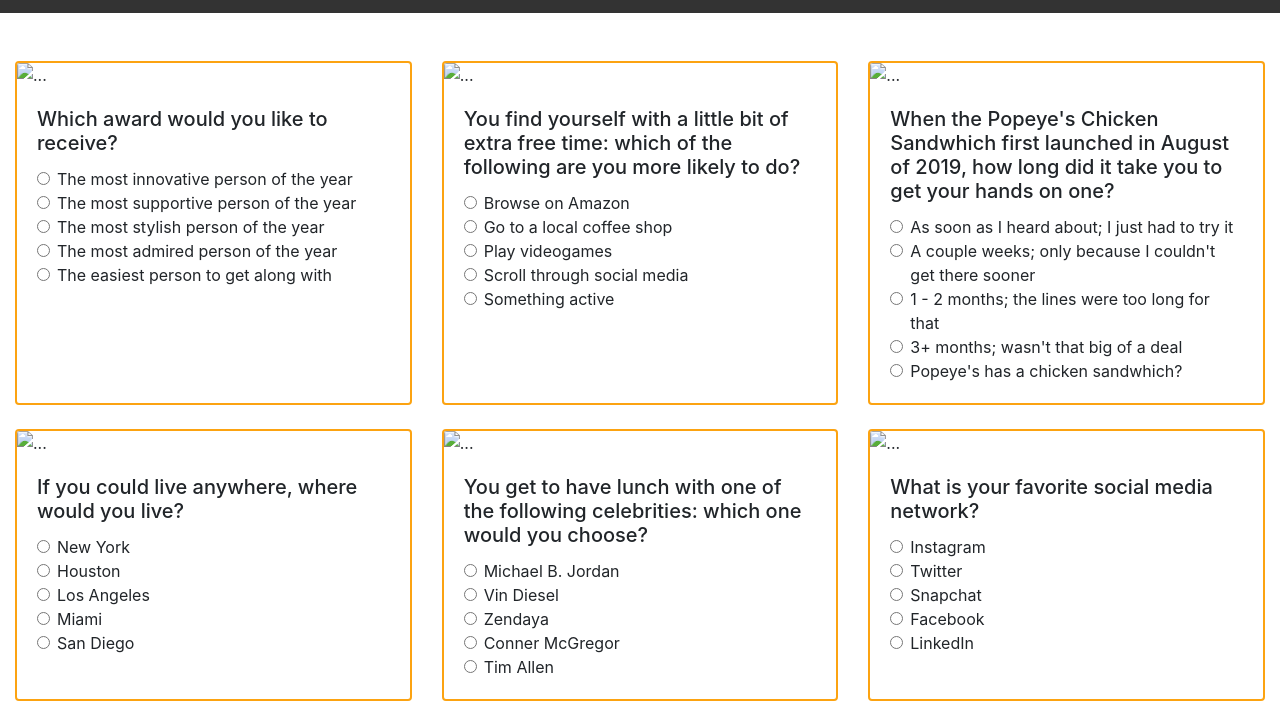
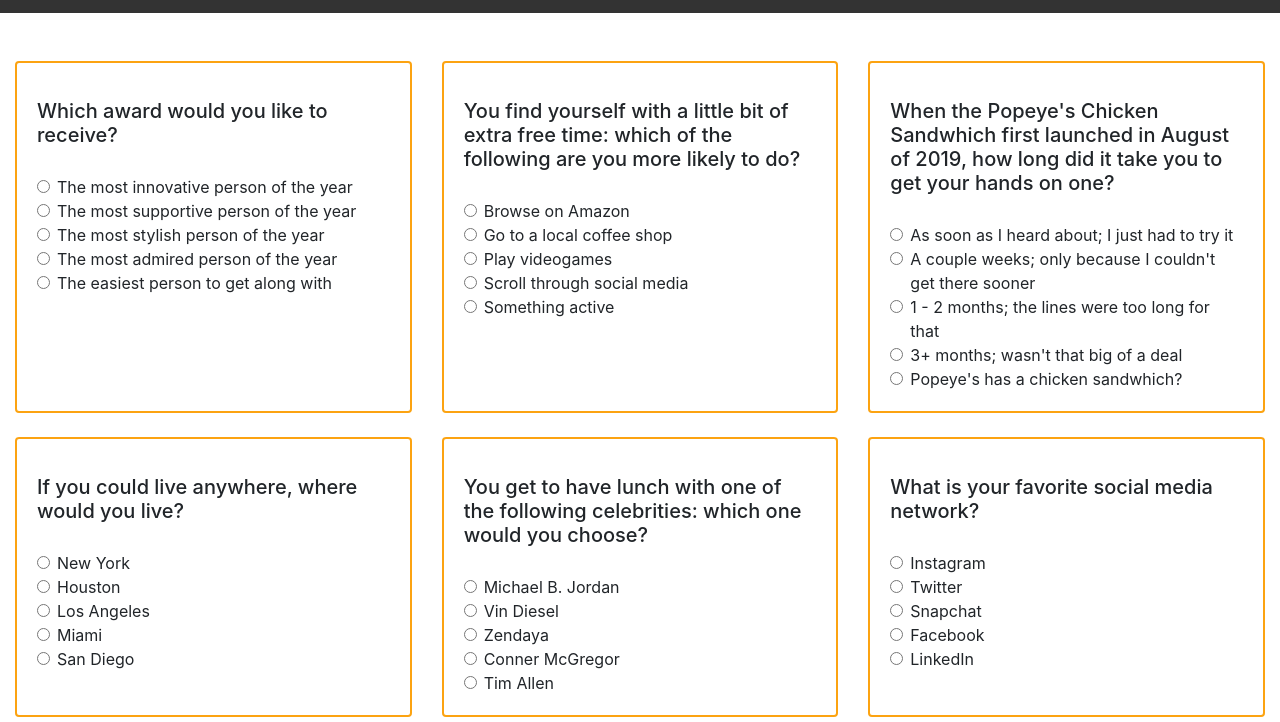
Before and after one commit to MrMichaelSeth/CapstoneProject, a plain HTML site: page quiz.html in a window 1280 px wide. Shown: the part 71-793 px from the top of the page. Drawn offline with nearby package versions, Linux system fonts and the light colour scheme.

Commit message:
'final stlying changes'

```diff
--- a/quiz.html
+++ b/quiz.html
@@ -8,6 +8,11 @@
     <!-- Styling -->
     <link rel="stylesheet" href="https://cdn.jsdelivr.net/npm/bootstrap@4.6.0/dist/css/bootstrap.min.css" integrity="sha384-B0vP5xmATw1+K9KRQjQERJvTumQW0nPEzvF6L/Z6nronJ3oUOFUFpCjEUQouq2+l" crossorigin="anonymous">
     <link rel="stylesheet" href="styles.css">
+
+    <!-- Google Font -->
+    <link rel="preconnect" href="https://fonts.gstatic.com">
+    <link href="https://fonts.googleapis.com/css2?family=Ubuntu&display=swap" rel="stylesheet">
+
 </head>
 <body>
         <!-- Main Navigation -->
@@ -26,11 +31,10 @@
             <div class="row row-cols-1 row-cols-md-3 mt-5">
                 <div class="col mb-4">
                 <div class="card h-100">
-                    <img src="..." class="card-img-top" alt="...">
                     <div class="card-body">
 
                         <!-- Title -->
-                        <h5 class="card-title">Which award would you like to receive?</h5>
+                        <h5 class="card-title py-3">Which award would you like to receive?</h5>
 
                         <!-- Input Fields  -->
                         <div class="form-check">
@@ -69,11 +73,10 @@
                 </div>
                 <div class="col mb-4">
                 <div class="card h-100">
-                    <img src="..." class="card-img-top" alt="...">
                     <div class="card-body">
 
                     <!-- Title -->
-                    <h5 class="card-title">You find yourself with a little bit of extra free time: which of the following are you more likely to do?</h5>
+                    <h5 class="card-title py-3">You find yourself with a little bit of extra free time: which of the following are you more likely to do?</h5>
 
                     <!-- Input Fields  -->
                     <div class="form-check">
@@ -111,10 +114,9 @@
                 </div>
                 <div class="col mb-4">
                 <div class="card h-100">
-                    <img src="..." class="card-img-top" alt="...">
                     <div class="card-body">
                         <!-- Title -->
-                        <h5 class="card-title">When the Popeye's Chicken Sandwhich first launched in August of 2019, how long did it take you to get your hands on one?</h5>
+                        <h5 class="card-title py-3">When the Popeye's Chicken Sandwhich first launched in August of 2019, how long did it take you to get your hands on one?</h5>
 
                         <!-- Input Fields  -->
                         <div class="form-check">
@@ -156,10 +158,9 @@
             <div class="row row-cols-1 row-cols-md-3">
                 <div class="col mb-4">
                 <div class="card h-100">
-                    <img src="..." class="card-img-top" alt="...">
                     <div class="card-body">
                         <!-- Title -->
-                        <h5 class="card-title">If you could live anywhere, where would you live?</h5>
+                        <h5 class="card-title py-3">If you could live anywhere, where would you live?</h5>
 
                         <!-- Input Fields  -->
                         <div class="form-check">
@@ -197,10 +198,9 @@
                 </div>
                 <div class="col mb-4">
                 <div class="card h-100">
-                    <img src="..." class="card-img-top" alt="...">
                     <div class="card-body">
                         <!-- Title -->
-                        <h5 class="card-title">You get to have lunch with one of the following celebrities: which one would you choose? </h5>
+                        <h5 class="card-title py-3">You get to have lunch with one of the following celebrities: which one would you choose? </h5>
 
                         <!-- Input Fields  -->
                         <div class="form-check">
@@ -238,10 +238,9 @@
                 </div>
                 <div class="col mb-4">
                     <div class="card h-100">
-                        <img src="..." class="card-img-top" alt="...">
                         <div class="card-body">
                         <!-- Title -->
-                        <h5 class="card-title">What is your favorite social media network?</h5>
+                        <h5 class="card-title py-3">What is your favorite social media network?</h5>
 
                         <!-- Input Fields  -->
                         <div class="form-check">
@@ -323,7 +322,7 @@
 
                   <h2 class="my-4">Market Cap</h2>
                   <p  id="cap"></p >
-
+                  <hr>
 
 
                 <div class="text-center py-4">
--- a/stocks.js
+++ b/stocks.js
@@ -315,7 +315,8 @@
   }
 
   else {
-    document.getElementById('archetype').innerHTML = 'Error: Something went wrong! Refresh and try again!';
+    document.getElementById('archetype').innerHTML = ' 404 Error: Page not found!';
+    document.getElementById('p1').innerHTML = "Please click the try again button!";
   }
 }
 //Get a button to show the answer clicked
--- a/styles.css
+++ b/styles.css
@@ -1,4 +1,6 @@
-
+html {
+    font-family: 'Ubuntu', sans-serif;
+}
 
 .nav {
     background-color:#333;
@@ -11,10 +13,6 @@
     font-size: .75rem;
 }
 
-/* body {
-    background-image: url("./img/kelvin-zyteng-LMq-rTluKfQ-unsplash.jpg");
-    background-size: 100%;
-} */
 
 #result {
     display: none;
@@ -22,7 +20,14 @@
 
 #submit {
     width: 25%;
+    margin-left: 29rem;
+    margin-top: 5rem;
 
+}
+
+#retry {
+    width:25%;
+    margin-top: 3rem;
 }
 
 .progress {
@@ -48,5 +53,6 @@
 }
 
 hr {
-    background-color: grey
+    background-color: rgb(160, 160, 160);
+    margin-top: 3rem;
 }
```
Also changed, not shown: index.html (+5 -0 lines).
